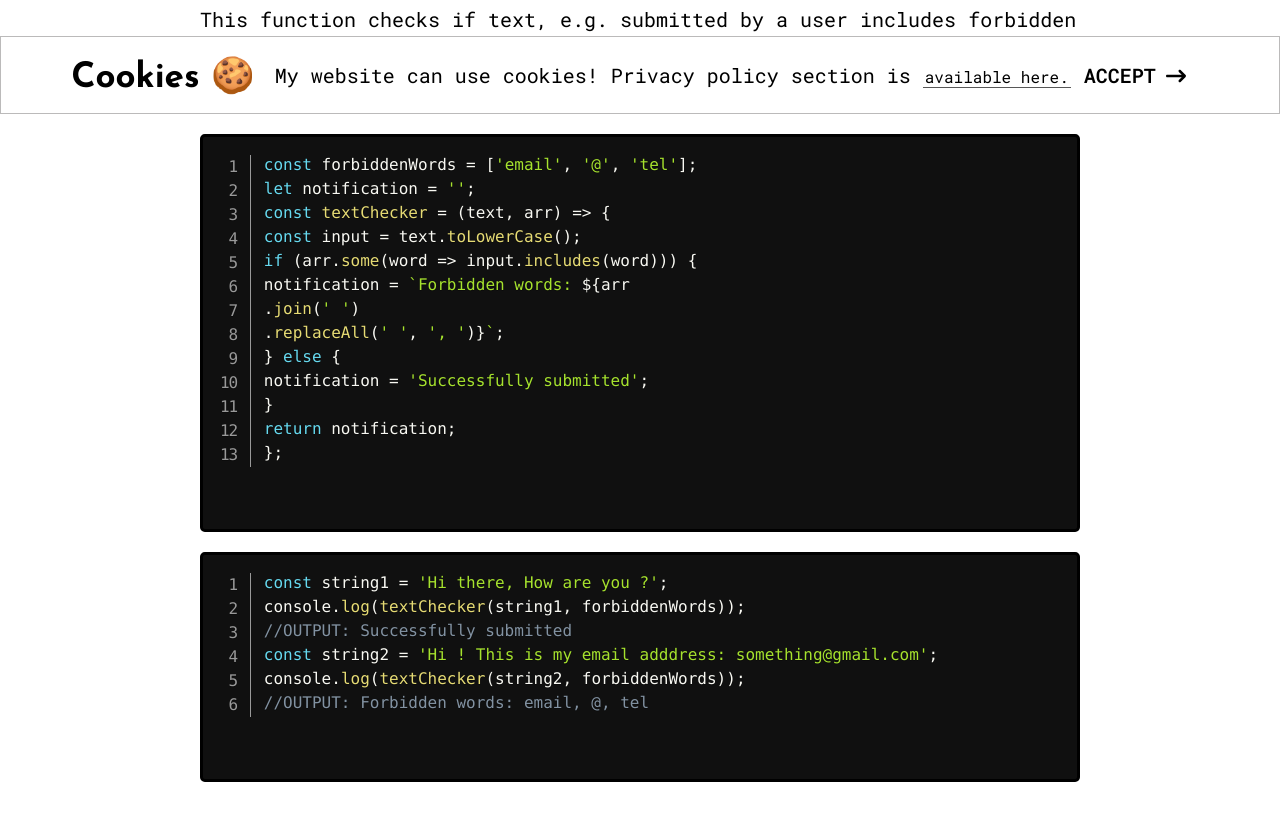
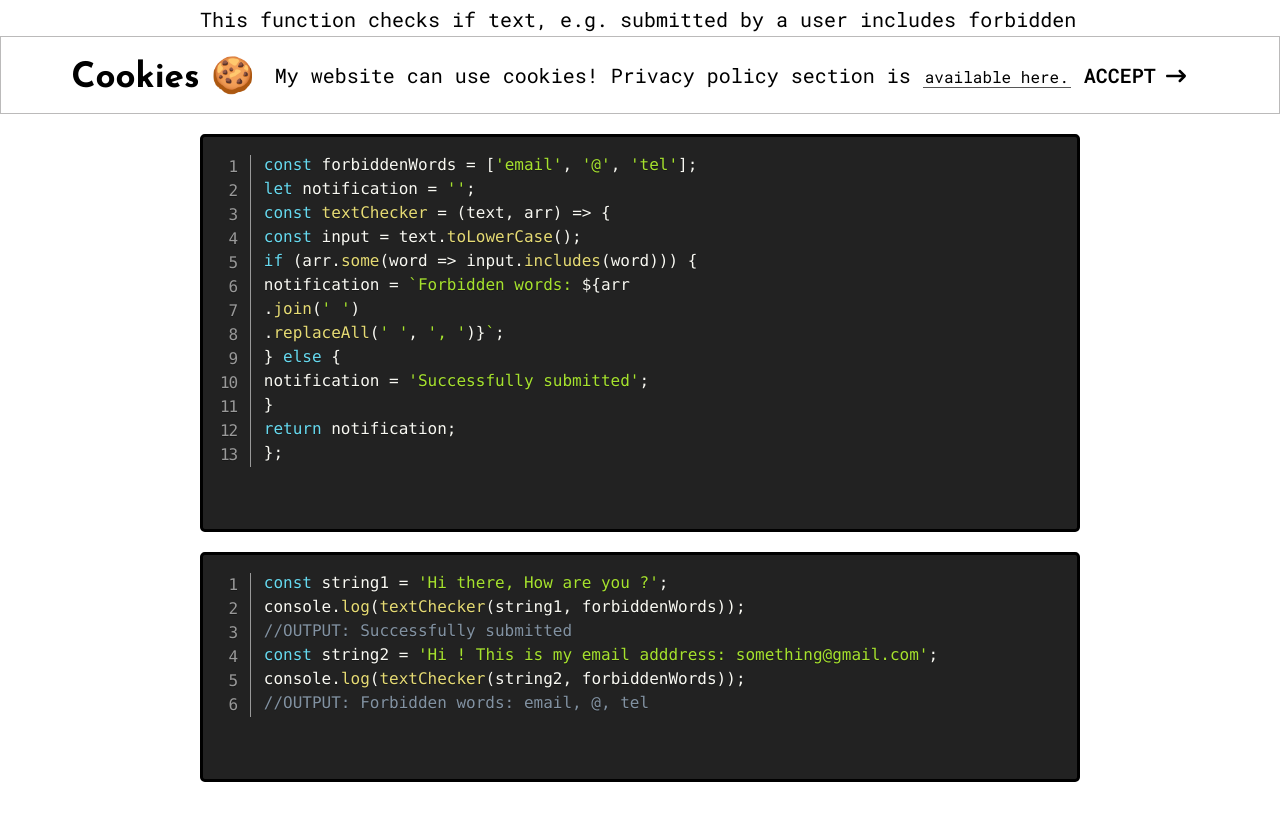
Before and after one commit to maciejkuran/maciejkuran.com-OLD, a plain HTML site: page blog/text-checker-function.html in a window 1280 px wide. Shown: the part 686-1500 px from the top of the page. Drawn offline with Linux system fonts and the light colour scheme.

Commit message:
Changed background of pre tag

```diff
--- a/css/prism.css
+++ b/css/prism.css
@@ -40,7 +40,7 @@ pre[class*='language-'] {
 
 :not(pre) > code[class*='language-'],
 pre[class*='language-'] {
-  background: #101010;
+  background: #222222;
 }
 
 /* Inline code */
```
